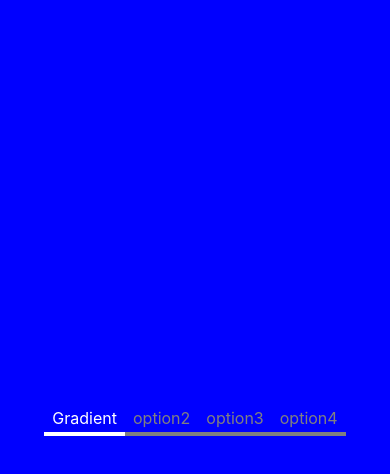
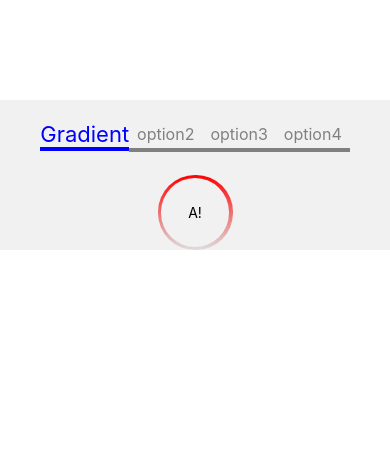
Before and after one commit to NLanese/ostrich-react-native, a React Native app: screen / in a window 390 px wide. Shown: the top 474 px of the page. Built offline with nearby package versions, Linux system fonts and the light colour scheme.

Commit message:
Finished the Gradient Component. Its fully functional, going to be tested in outside app soon

```diff
--- a/App.js
+++ b/App.js
@@ -12,6 +12,28 @@ export default function App() {
 
   const renderStuff = () => {
     console.log(index)
+    if (index == 0){
+      return(
+        <Gradient
+          colorOne="red"
+          colorTwo="#DDDDDD"
+          style={{
+            width: 75,
+            height: 75,
+            borderRadius: 37
+          }}
+          hollow={true}
+          hollowColor={"#f1f1f1"}
+          hollowBorderSize="medium"
+          hollowStyles={{
+            justifyContent: 'center',
+            alignItems: 'center'
+          }}
+        >
+          <Text>A!</Text>
+        </Gradient>
+      )
+    }
     if (index === 1){
       return(
        <Text> Henlo </Text>
@@ -29,6 +51,8 @@ export default function App() {
           console.log(index)
           setIndex(index)
         }}
+        tabTextStyleActive={{color: 'blue', padding: 0, fontSize: 22, marginTop: -3}}
+        styleActive={{borderBottomColor: 'blue', borderBottomWidth: 4}}
       />
       {renderStuff()}
 
@@ -38,9 +62,10 @@ export default function App() {
 
 const styles = StyleSheet.create({
   container: {
-    flex: 1,
-    backgroundColor: 'blue',
+    marginTop: 100,
+    // flex: 1,
+    backgroundColor: '#f1f1f1',
     alignItems: 'center',
-    justifyContent: 'center',
+    // justifyContent: 'center',
   },
 });
--- a/Components/Gradient.js
+++ b/Components/Gradient.js
@@ -1,30 +1,159 @@
 import React from "react";
-
+import { View, Text } from "react-native";
+import { LinearGradient } from "expo-linear-gradient";
+import { color } from "react-native/Libraries/Components/View/ReactNativeStyleAttributes";
 
 const Gradient = ({
     threeColors = false,
     colorOne = false,
     colorTwo = false,
     colorThree = false,
-    circular = false,
+    style = false,
+
     hollow = false,
-    hollowBorderSize = "medium"
+    hollowColor = false,
+    hollowBorderSize = "medium",
+    hollowStyles = false,
+
+    children
 }) => {
 
 // --------------------------------------------------- //
 //                                                     //
-//                 DEFAULT SETTINGS                    //
+//                 NULL VALUE GUARDS                   //
 //                                                     //
 //v-v-v-v-v-v-v-v-v-v-v-v-v-v-v-v-v-v-v-v-v-v-v-v-v-v-v//
 
     if (!colorOne || !colorTwo){
         throw new Error("Error: <Gradient> Components need to have color values for both colorOne and colorTwo props!")
     }
+
     if (hollow){
         if (hollowBorderSize != "small" && hollowBorderSize != "medium" && hollowBorderSize != "large" && hollowBorderSize != "xLarge"){
             throw new Error("Error: <Gradient> Components, when hollow is true, need to have a hollowBorderSize of either 'small', 'medium', 'large', or 'xLarge'. No value defaults to 'medium'")
         }
+        if (!hollowColor){
+            throw new Error("Error: <Gradient> Components, when hollow is true, need to have a color value in string format for the hollowColor prop")
         }
+        if (hollowBorderSize == 'small'){
+
+        }
+    }
+
+
+
+
+// --------------------------------------------------- //
+//                                                     //
+//           Colors and Hollow Configuration           //
+//                                                     //
+//v-v-v-v-v-v-v-v-v-v-v-v-v-v-v-v-v-v-v-v-v-v-v-v-v-v-v//
+
+    // sets color array
+    let colorsArray = [colorOne, colorTwo]
+
+    // accounts for third color
+    if (threeColors){
+        colorsArray = [...colorsArray, colorThree]
+    }
+
+    // Creates container style if none inputted
+    if (!style){
+        style = {
+            padding: 2,
+            height: 'auto',
+            width: 'auto',
+        }
+    }
+
+    // Sets a null hollow style
+    let hollowStyle = {
+        ...style,
+    }
+
+    // Sets Ratio values for Styling
+        let smallRatio = {
+            height: style.height * 0.96,
+            width: style.width * 0.96
+        }
+
+        let mediumRatio = {
+            height: style.height * 0.91,
+            width: style.width * 0.91
+        }
+
+        let largeRatio = {
+            height: style.height * 0.90,
+            width: style.width * 0.90
+        }
+
+        let xLargeRatio = {
+            height: style.height * 0.75,
+            width: style.width * 0.75
+        }
+
+    console.log(hollowStyle)
+    console.log(style)
+
+
+    if (hollow){
+        hollowStyle = {
+            ...style,
+            backgroundColor: hollowColor,
+        }
+        if (hollowStyles){
+            hollowStyle = {
+                ...hollowStyles,
+                ...hollowStyle
+            }
+        }
+        style = {
+            ...style,
+            justifyContent: 'center',
+            alignItems: 'center'
+        }
+        if (hollowBorderSize == "small"){
+            hollowStyle = {
+                ...hollowStyle,
+                height: smallRatio.height,
+                width: smallRatio.width
+            }
+        }
+        if (hollowBorderSize == 'medium'){
+            hollowStyle = {
+                ...hollowStyle,
+                height: mediumRatio.height,
+                width: mediumRatio.width
+            }
+        }
+        if (hollowBorderSize == 'large'){
+            hollowStyle = {
+                ...hollowStyle,
+                height: largeRatio.height,
+                width: largeRatio.width
+            }
+        }
+        if (hollowBorderSize == 'xLarge'){
+            hollowStyle = {
+                ...hollowStyle,
+                height: xLargeRatio.height,
+                width: xLargeRatio.width
+            }
+        }
+        console.log(hollowStyle)
+    }
+    return(
+        <View>
+            <LinearGradient
+                colors={colorsArray}
+                style={style}
+            >
+                <View style={hollowStyle}>
+                    {children}
+                </View>
+        </LinearGradient>
+        </View>
+    )
 
 }
 export default Gradient
--- a/package.json
+++ b/package.json
@@ -15,7 +15,8 @@
     "react": "17.0.1",
     "react-dom": "17.0.1",
     "react-native": "0.64.3",
-    "react-native-web": "0.17.1"
+    "react-native-web": "0.17.1",
+    "expo-linear-gradient": "~11.0.3"
   },
   "devDependencies": {
     "@babel/core": "^7.12.9"
```
Also changed, not shown: 1 other file (tests, documents, lock files or other folders). Lines whose indentation alone changed are shown as unchanged.
